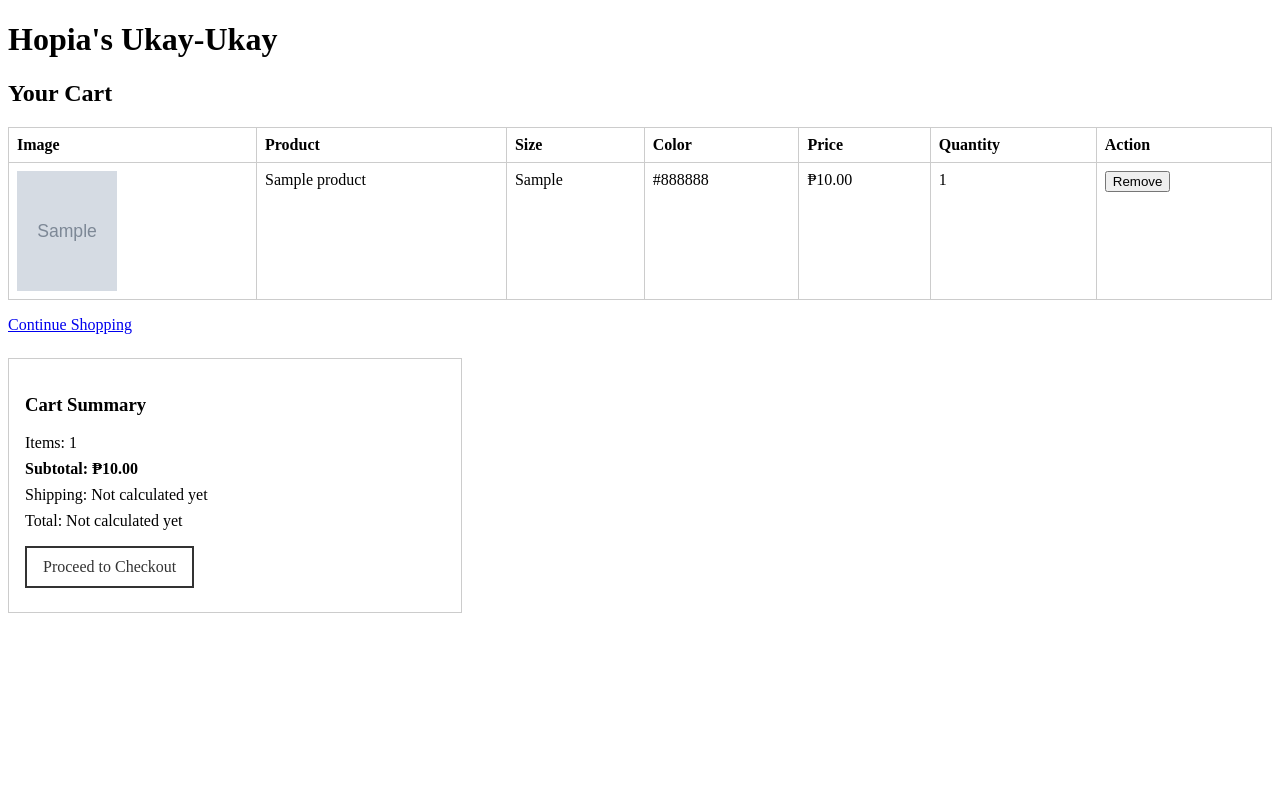
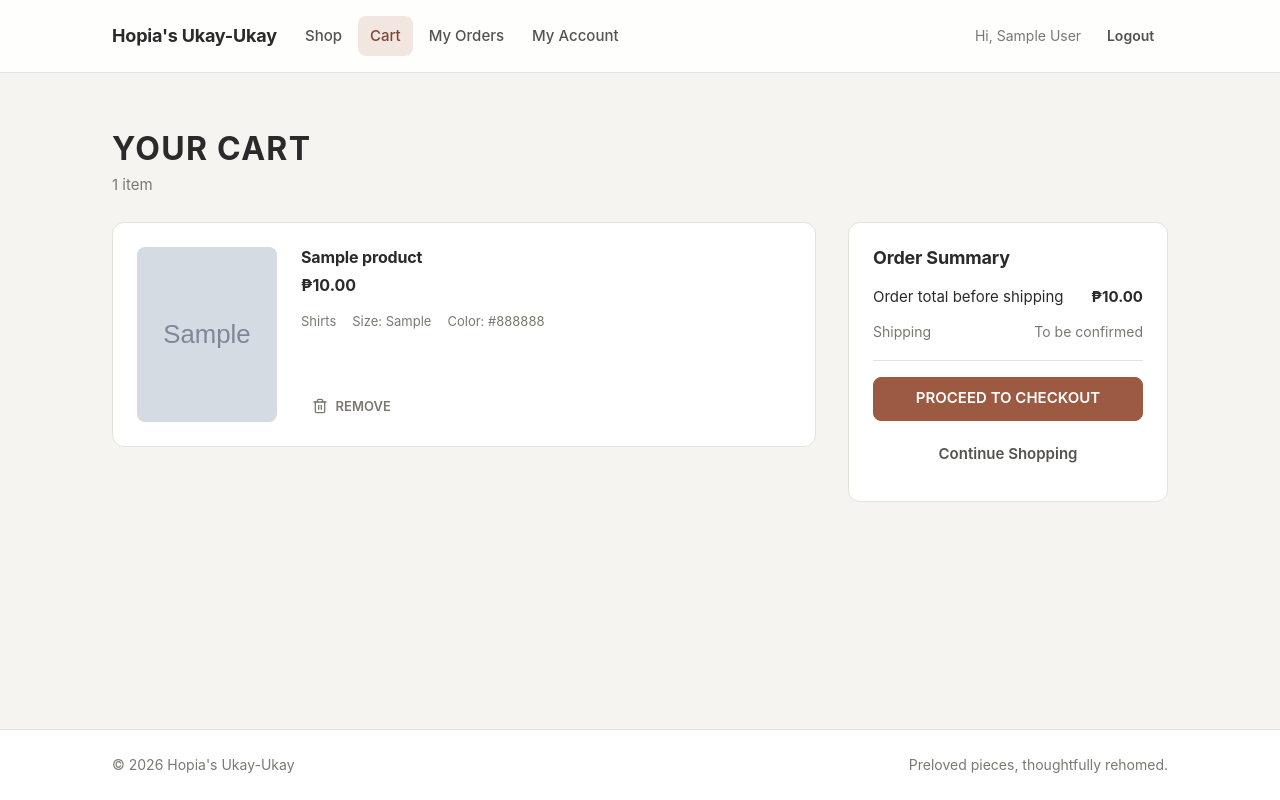
Before and after one commit to rgsinson05/clothing-shop, a PHP site: page /customer/cart.php in a window 1280 px wide. Run offline with PHP 8.4, Linux system fonts and the light colour scheme; the visitor is signed in with stand-in values (Sample User, id 1); tables that the repository leaves empty hold one stand-in row (values such as "Sample post"); grey boxes marked "Sample" are stand-in pictures.

Commit message:
Complete customer cart UI

```diff
--- a/css/styles.css
+++ b/css/styles.css
@@ -1612,7 +1612,237 @@ tbody tr:hover {
   color: var(--color-text);
 }
 
+/* Cart Page */
+.cart-page {
+    padding-top: var(--sp-5);
+}
+
+.cart-header {
+    margin-bottom: var(--sp-5);
+}
+
+.cart-header h1 {
+    font-size: 1.5rem;
+    letter-spacing: 0.04em;
+}
+
+.cart-header__count {
+    margin-top: var(--sp-1);
+    color: var(--color-text-muted);
+    font-size: 0.9375rem;
+}
+
+.cart-empty {
+    display: flex;
+    flex-direction: column;
+    align-items: center;
+    padding: var(--sp-7) var(--sp-4);
+    text-align: center;
+    background: var(--color-surface);
+    border: 1px dashed var(--color-border-strong);
+    border-radius: var(--radius);
+}
+
+.cart-empty__icon {
+    margin-bottom: var(--sp-4);
+    color: var(--color-text-muted);
+}
+
+.cart-empty h2 {
+    margin-bottom: var(--sp-2);
+    font-size: 1.25rem;
+}
+
+.cart-empty p {
+    margin-bottom: var(--sp-5);
+    color: var(--color-text-soft);
+    font-size: 0.9375rem;
+}
+
+.cart-layout {
+    display: flex;
+    flex-direction: column;
+    gap: var(--sp-5);
+}
+
+.cart-items {
+    display: flex;
+    flex-direction: column;
+    gap: var(--sp-4);
+}
+
+.cart-item {
+    display: grid;
+    grid-template-columns: 100px 1fr;
+    gap: var(--sp-4);
+    padding: var(--sp-4);
+    background: var(--color-surface);
+    border: 1px solid var(--color-border);
+    border-radius: var(--radius);
+}
+
+.cart-item__image {
+    aspect-ratio: 4 / 5;
+    overflow: hidden;
+    border-radius: var(--radius-sm);
+    background: var(--color-bg-alt);
+}
+
+.cart-item__image img {
+    width: 100%;
+    height: 100%;
+    object-fit: cover;
+}
+
+.cart-item__placeholder {
+    display: flex;
+    width: 100%;
+    height: 100%;
+    align-items: center;
+    justify-content: center;
+    color: var(--color-text-muted);
+}
+
+.cart-item__details {
+    display: flex;
+    flex-direction: column;
+    gap: var(--sp-3);
+}
+
+.cart-item__header {
+    display: flex;
+    flex-direction: column;
+    gap: var(--sp-1);
+}
+
+.cart-item__name {
+    font-size: 1rem;
+    font-weight: 650;
+    line-height: 1.35;
+}
+
+.cart-item__price {
+    font-size: 1rem;
+}
+
+.cart-item__meta {
+    display: flex;
+    flex-wrap: wrap;
+    gap: var(--sp-2) var(--sp-4);
+}
+
+.cart-item__meta-item {
+    color: var(--color-text-muted);
+    font-size: 0.8125rem;
+}
+
+.cart-item__actions {
+    margin-top: auto;
+    padding-top: var(--sp-2);
+}
+
+.cart-item__remove {
+    color: var(--color-text-muted);
+    font-size: 0.8125rem;
+    padding: 0.4rem 0.6rem;
+    min-height: 32px;
+}
+
+.cart-item__remove:hover {
+    color: var(--color-danger);
+    background: var(--color-danger-soft);
+}
+
+.cart-summary {
+    position: sticky;
+    top: calc(var(--sp-5) + 60px);
+    align-self: start;
+}
+
+.cart-summary__inner {
+    padding: var(--sp-5);
+    background: var(--color-surface);
+    border: 1px solid var(--color-border);
+    border-radius: var(--radius);
+}
+
+.cart-summary__title {
+    font-size: 1.125rem;
+    margin-bottom: var(--sp-4);
+}
+
+.cart-summary__row {
+    display: flex;
+    justify-content: space-between;
+    align-items: center;
+    gap: var(--sp-4);
+    margin-bottom: var(--sp-3);
+    font-size: 0.9375rem;
+}
+
+.cart-summary__row--muted {
+    color: var(--color-text-muted);
+    font-size: 0.875rem;
+    margin-bottom: var(--sp-4);
+}
+
+.cart-summary hr {
+    margin: var(--sp-4) 0;
+}
+
+.cart-summary .btn {
+    margin-top: var(--sp-3);
+}
+
+.cart-summary .btn:first-of-type {
+    margin-top: 0;
+}
+
 @media (min-width: 720px) {
+    .cart-header h1 {
+        font-size: 1.75rem;
+    }
+
+    .cart-layout {
+        display: grid;
+        grid-template-columns: 1fr 320px;
+        gap: var(--sp-6);
+        align-items: start;
+    }
+
+    .cart-item {
+        grid-template-columns: 120px 1fr;
+    }
+
+    .cart-summary__inner {
+        padding: var(--sp-5);
+    }
+}
+
+@media (min-width: 1024px) {
+    .cart-header h1 {
+        font-size: 2rem;
+    }
+
+    .cart-item {
+        grid-template-columns: 140px 1fr;
+        gap: var(--sp-5);
+        padding: var(--sp-5);
+    }
+
+    .cart-summary {
+        position: sticky;
+        top: calc(var(--sp-6) + 60px);
+    }
+}
+
+@media (min-width: 720px) {
+    .product-layout {
+        grid-template-columns: 1fr 1fr;
+        gap: var(--sp-7);
+        align-items: start;
+    }
+
     .product-name {
         font-size: 1.75rem;
     }
--- a/customer/cart.php
+++ b/customer/cart.php
@@ -3,10 +3,6 @@
 session_start();
 
 require_once __DIR__ . '/../includes/database.php';
-
-/*
- * Require the customer to be logged in.
- */
 
 if (!isset($_SESSION['customer_id'])) {
     header('Location: login.php');
@@ -15,19 +11,11 @@ if (!isset($_SESSION['customer_id'])) {
 
 $customerId = (int) $_SESSION['customer_id'];
 
-/*
- * Ensure a CSRF token exists for the removal form.
- */
-
 if (empty($_SESSION['csrf_token'])) {
     $_SESSION['csrf_token'] = bin2hex(random_bytes(32));
 }
 
 $csrfToken = $_SESSION['csrf_token'];
-
-/*
- * Retrieve the customer's cart, if one exists.
- */
 
 $cartStmt = $pdo->prepare(
     'SELECT id
@@ -36,20 +24,14 @@ $cartStmt = $pdo->prepare(
 );
 
 $cartStmt->execute([':customer_id' => $customerId]);
-
 $cart = $cartStmt->fetch();
 
 $cartItems = [];
 $subtotal = 0.0;
 
 if ($cart !== false) {
-    /*
-     * Fetch all cart items joined with products and each
-     * product's first image (sort_order ASC, id ASC).
-     */
-
     $itemsStmt = $pdo->prepare(
-        'SELECT ci.id AS cart_item_id, p.id, p.name, p.size, p.color, p.price, pi.image_path
+        'SELECT ci.id AS cart_item_id, p.id, p.name, p.size, p.category, p.color, p.price, pi.image_path
          FROM cart_items ci
          INNER JOIN products p ON p.id = ci.product_id
          LEFT JOIN product_images pi
@@ -65,187 +47,131 @@ if ($cart !== false) {
     );
 
     $itemsStmt->execute([':cart_id' => (int) $cart['id']]);
-
     $cartItems = $itemsStmt->fetchAll();
-
-    /*
-     * Each item is one unique product, so every quantity is 1.
-     */
 
     foreach ($cartItems as $item) {
         $subtotal += (float) $item['price'];
     }
 }
 
+require_once __DIR__ . '/../includes/ui.php';
+
+$page_title = 'Your Cart - ' . hopia_site_name();
+
+require __DIR__ . '/../includes/ui.head.php';
+require __DIR__ . '/../includes/ui.header.php';
 ?>
-<!DOCTYPE html>
-<html lang="en">
-<head>
-    <meta charset="UTF-8">
-    <meta name="viewport" content="width=device-width, initial-scale=1.0">
-    <title>Your Cart - Hopia's Ukay-Ukay</title>
 
-    <style>
-        .cart-table {
-            border-collapse: collapse;
-            width: 100%;
-            margin-top: 16px;
-        }
-
-        .cart-table th,
-        .cart-table td {
-            border: 1px solid #ccc;
-            padding: 8px;
-            text-align: left;
-            vertical-align: top;
-        }
-
-        .cart-table img,
-        .image-placeholder {
-            display: block;
-            width: 100px;
-            height: 120px;
-            object-fit: cover;
-            background: #f0f0f0;
-        }
-
-        .image-placeholder {
-            display: flex;
-            align-items: center;
-            justify-content: center;
-            color: #888;
-        }
-
-        .cart-subtotal {
-            font-weight: bold;
-        }
-
-        .cart-summary {
-            border: 1px solid #ccc;
-            margin-top: 24px;
-            max-width: 420px;
-            padding: 16px;
-        }
-
-        .cart-summary p {
-            margin: 8px 0;
-        }
-
-        .checkout-link {
-            display: inline-block;
-            margin-top: 8px;
-            padding: 10px 16px;
-            border: 2px solid #333;
-            color: #333;
-            text-decoration: none;
-        }
-
-        .checkout-link:hover {
-            background: #333;
-            color: #fff;
-        }
-    </style>
-</head>
-<body>
-
-    <h1>Hopia's Ukay-Ukay</h1>
-
-    <h2>Your Cart</h2>
+<section class="cart-page">
+    <header class="cart-header">
+        <h1>YOUR CART</h1>
+        <?php if (count($cartItems) > 0): ?>
+            <p class="cart-header__count"><?= count($cartItems) ?> <?= count($cartItems) === 1 ? 'item' : 'items' ?></p>
+        <?php endif; ?>
+    </header>
 
     <?php if (count($cartItems) === 0): ?>
 
-        <p>Your cart is empty.</p>
-
-        <p>
-            <a href="products.php">Continue Shopping</a>
-        </p>
+        <div class="cart-empty">
+            <div class="cart-empty__icon" aria-hidden="true">
+                <svg width="64" height="64" viewBox="0 0 24 24" fill="none" stroke="currentColor" stroke-width="1.5" stroke-linecap="round" stroke-linejoin="round">
+                    <path d="M6 2 3 6v14a2 2 0 0 0 2 2h14a2 2 0 0 0 2-2V6l-3-4z"></path>
+                    <line x1="3" y1="6" x2="21" y2="6"></line>
+                    <path d="M16 10a4 4 0 0 1-8 0"></path>
+                </svg>
+            </div>
+            <h2>Your cart is empty</h2>
+            <p>Discover unique pre-loved pieces waiting for a new home.</p>
+            <a class="btn btn-primary btn-block" href="products.php">SHOP ALL FINDS</a>
+        </div>
 
     <?php else: ?>
 
-        <table class="cart-table">
-            <thead>
-                <tr>
-                    <th>Image</th>
-                    <th>Product</th>
-                    <th>Size</th>
-                    <th>Color</th>
-                    <th>Price</th>
-                    <th>Quantity</th>
-                    <th>Action</th>
-                </tr>
-            </thead>
-            <tbody>
-
+        <div class="cart-layout">
+            <div class="cart-items" role="list">
                 <?php foreach ($cartItems as $item): ?>
-
                     <?php
                     $imagePath = trim($item['image_path'] ?? '');
+                    $size = trim($item['size'] ?? '');
+                    $color = trim($item['color'] ?? '');
+                    $category = trim($item['category'] ?? '');
+                    ?>
+                    <article class="cart-item" role="listitem">
+                        <div class="cart-item__image">
+                            <?php if ($imagePath !== ''): ?>
+                                <img
+                                    src="<?= hopia_e('../' . ltrim($imagePath, '/')) ?>"
+                                    alt="<?= hopia_e($item['name']) ?>"
+                                    loading="lazy"
+                                >
+                            <?php else: ?>
+                                <div class="cart-item__placeholder">
+                                    <svg width="32" height="32" viewBox="0 0 24 24" fill="none" stroke="currentColor" stroke-width="1.5" stroke-linecap="round" stroke-linejoin="round" aria-hidden="true">
+                                        <rect x="3" y="3" width="18" height="18" rx="2" ry="2"></rect>
+                                        <circle cx="8.5" cy="8.5" r="1.5"></circle>
+                                        <polyline points="21 15 16 10 5 21"></polyline>
+                                    </svg>
+                                </div>
+                            <?php endif; ?>
+                        </div>
+                        <div class="cart-item__details">
+                            <div class="cart-item__header">
+                                <h3 class="cart-item__name"><?= hopia_e($item['name']) ?></h3>
+                                <p class="price cart-item__price">₱<?= number_format((float) $item['price'], 2) ?></p>
+                            </div>
+                            <div class="cart-item__meta">
+                                <?php if ($category !== ''): ?>
+                                    <span class="cart-item__meta-item"><?= hopia_e(ucfirst(strtolower($category))) ?></span>
+                                <?php endif; ?>
+                                <?php if ($size !== ''): ?>
+                                    <span class="cart-item__meta-item">Size: <?= hopia_e($size) ?></span>
+                                <?php endif; ?>
+                                <?php if ($color !== ''): ?>
+                                    <span class="cart-item__meta-item">Color: <?= hopia_e($color) ?></span>
+                                <?php endif; ?>
+                            </div>
+                            <form class="cart-item__actions" method="POST" action="cart-remove.php">
+                                <input type="hidden" name="cart_item_id" value="<?= (int) $item['cart_item_id'] ?>">
+                                <input type="hidden" name="csrf_token" value="<?= hopia_e($csrfToken) ?>">
+                                <button type="submit" class="btn btn-ghost btn-sm cart-item__remove">
+                                    <svg width="16" height="16" viewBox="0 0 24 24" fill="none" stroke="currentColor" stroke-width="2" stroke-linecap="round" stroke-linejoin="round" aria-hidden="true">
+                                        <polyline points="3 6 5 6 21 6"></polyline>
+                                        <path d="M19 6v14a2 2 0 0 1-2 2H7a2 2 0 0 1-2-2V6m3 0V4a2 2 0 0 1 2-2h4a2 2 0 0 1 2 2v2"></path>
+                                        <line x1="10" y1="11" x2="10" y2="17"></line>
+                                        <line x1="14" y1="11" x2="14" y2="17"></line>
+                                    </svg>
+                                    REMOVE
+                                </button>
+                            </form>
+                        </div>
+                    </article>
+                <?php endforeach; ?>
+            </div>
 
-                    $size = trim($item['size'] ?? '') !== ''
-                        ? htmlspecialchars($item['size'])
-                        : '&mdash;';
+            <aside class="cart-summary" aria-labelledby="cart-summary-heading">
+                <div class="cart-summary__inner">
+                    <h2 id="cart-summary-heading" class="cart-summary__title">Order Summary</h2>
 
-                    $color = trim($item['color'] ?? '') !== ''
-                        ? htmlspecialchars($item['color'])
-                        : '&mdash;';
-                    ?>
+                    <div class="cart-summary__row">
+                        <span>Order total before shipping</span>
+                        <span class="price">₱<?= number_format($subtotal, 2) ?></span>
+                    </div>
 
-                    <tr>
-                        <td>
-                            <?php if ($imagePath !== ''): ?>
+                    <div class="cart-summary__row cart-summary__row--muted">
+                        <span>Shipping</span>
+                        <span>To be confirmed</span>
+                    </div>
 
-                                <img
-                                    src="<?= htmlspecialchars('../' . ltrim($imagePath, '/')) ?>"
-                                    alt="<?= htmlspecialchars($item['name']) ?>"
-                                >
+                    <hr>
 
-                            <?php else: ?>
+                    <a class="btn btn-primary btn-block" href="checkout.php">PROCEED TO CHECKOUT</a>
 
-                                <div class="image-placeholder">No image</div>
-
-                            <?php endif; ?>
-                        </td>
-                        <td><?= htmlspecialchars($item['name']) ?></td>
-                        <td><?= $size ?></td>
-                        <td><?= $color ?></td>
-                        <td>₱<?= number_format((float) $item['price'], 2) ?></td>
-                        <td>1</td>
-                        <td>
-                            <form method="POST" action="cart-remove.php">
-                                <input type="hidden" name="cart_item_id" value="<?= (int) $item['cart_item_id'] ?>">
-                                <input type="hidden" name="csrf_token" value="<?= htmlspecialchars($csrfToken) ?>">
-                                <button type="submit">Remove</button>
-                            </form>
-                        </td>
-                    </tr>
-
-                <?php endforeach; ?>
-
-            </tbody>
-        </table>
-
-        <p>
-            <a href="products.php">Continue Shopping</a>
-        </p>
+                    <a class="btn btn-ghost btn-block" href="products.php">Continue Shopping</a>
+                </div>
+            </aside>
+        </div>
 
     <?php endif; ?>
+</section>
 
-    <section class="cart-summary" aria-labelledby="cart-summary-heading">
-        <h3 id="cart-summary-heading">Cart Summary</h3>
-
-        <p>Items: <?= count($cartItems) ?></p>
-        <p class="cart-subtotal">
-            Subtotal: ₱<?= number_format($subtotal, 2) ?>
-        </p>
-        <p>Shipping: Not calculated yet</p>
-        <p>Total: Not calculated yet</p>
-
-        <?php if (count($cartItems) > 0): ?>
-            <p>
-                <a class="checkout-link" href="checkout.php">Proceed to Checkout</a>
-            </p>
-        <?php endif; ?>
-    </section>
-
-</body>
-</html>
+<?php require __DIR__ . '/../includes/ui.footer.php'; ?>
```
Lines whose indentation alone changed are shown as unchanged.
